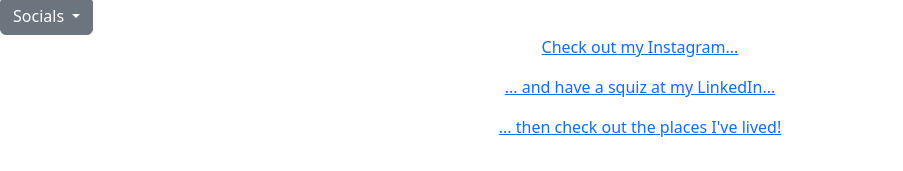
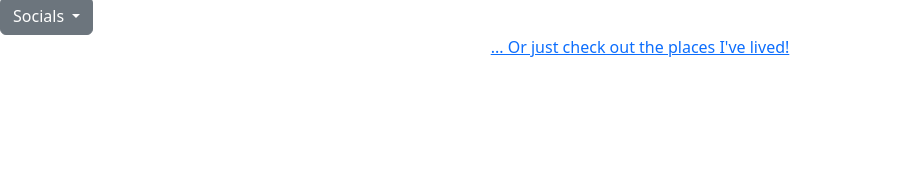
Before and after one commit to jcar2538/jcar2538.github.io, a plain HTML site: page index.html in a window 1280 px wide. Shown: the part 405-576 px from the top of the page, without its empty margins (0-903 px from the left). Drawn offline with nearby package versions, Linux system fonts and the light colour scheme.

Commit message:
Update index.html

```diff
--- a/index.html
+++ b/index.html
@@ -12,7 +12,7 @@
             <img src="https://media.licdn.com/dms/image/C5603AQGz5g7pbQSYsQ/profile-displayphoto-shrink_800_800/0/1655330828580?e=1683158400&v=beta&t=87od0DDqW5z4KXMzNyrU3WN6_UrqGiStlbRyhmhlrQc" class="rounded">
           </div>
           <div class="dropdown">
-            <button class="btn btn-secondary dropdown-toggle" type="button" data-bs-toggle="dropdown" aria-expanded="false">
+            <button class="btn btn-secondary dropdown-toggle" type="button" data-bs-toggle="dropdown" aria-expanded="false" class="text-center">
               Socials
             </button>
             <ul class="dropdown-menu">
@@ -20,8 +20,6 @@
               <li><a class="dropdown-item" href="https://www.linkedin.com/in/jesse-carey/">LinkedIn</a></li>
             </ul>
           </div>
-        <p class="text-center"><a href="https://www.instagram.com/jessemcarey/?hl=en">Check out my Instagram...</a></p>
-        <p class="text-center"><a href="https://www.linkedin.com/in/jesse-carey/">... and have a squiz at my LinkedIn...</a></p>
-        <p class="text-center"><a href="about.html">... then check out the places I've lived!</a></p>
+        <p class="text-center"><a href="about.html">... Or just check out the places I've lived!</a></p>
     </body>
 </html>
```
